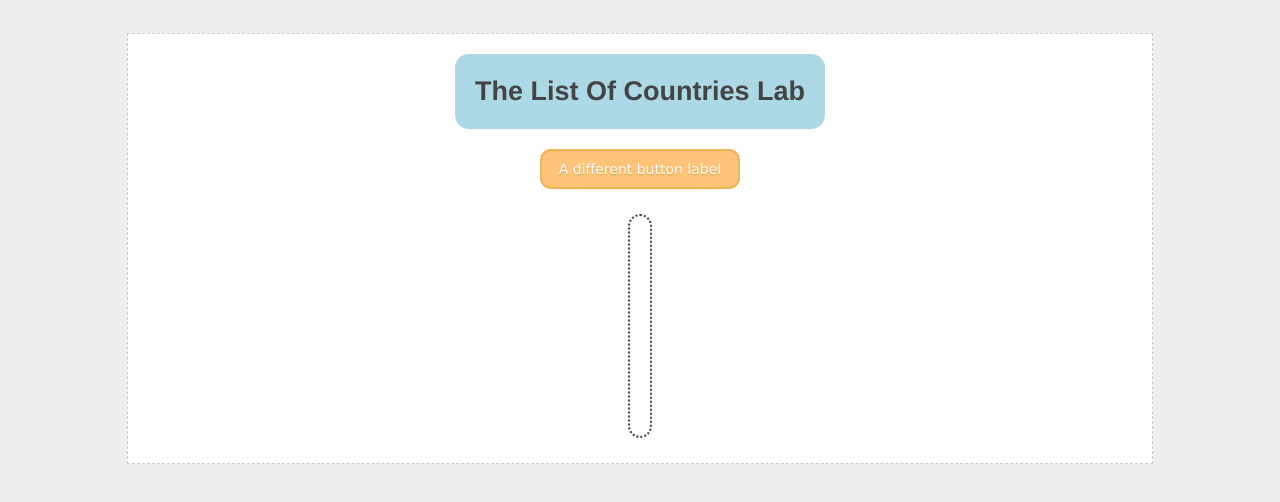
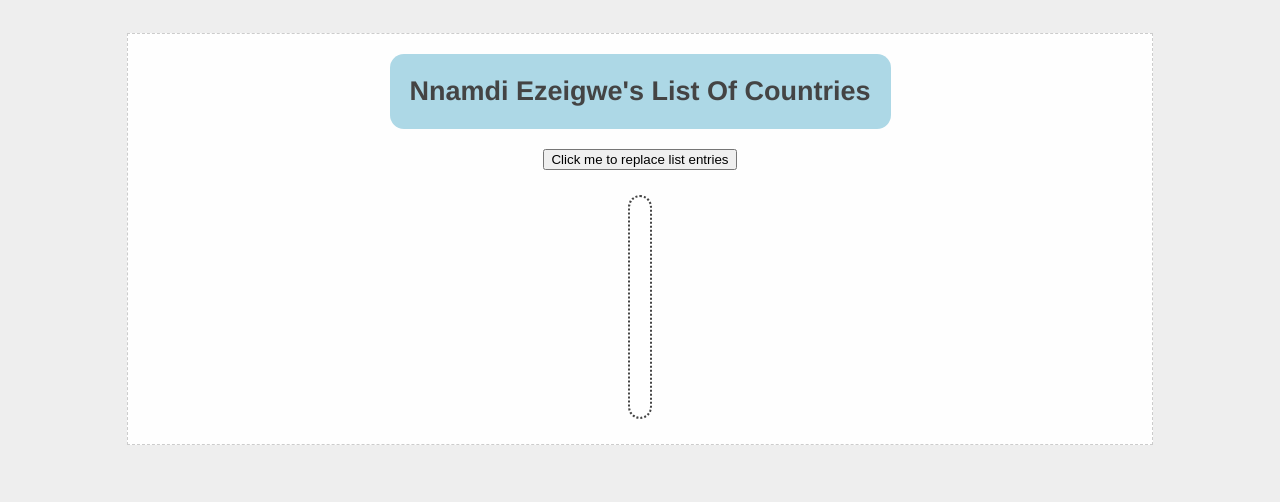
Before and after one commit to NnamdiEzeigwe/NnamdiEzeigwe.github.io, a plain HTML site: page lab_5/index.html in a window 1280 px wide. Drawn offline with Linux system fonts and the light colour scheme.

Commit message:
Update index.html

```diff
--- a/lab_5/index.html
+++ b/lab_5/index.html
@@ -1,24 +1,26 @@
 <!DOCTYPE html>
 <html lang="en">
+
 <head>
-    <title>List Of Countries Lab</title>
-    <link rel="stylesheet" type="text/css" href="./styles.css" />
-    <script type="text/javascript" src="./countries.js"></script>
+  <title>Lab 5 Loops and Functions</title>
+  <link rel="stylesheet" type="text/css" href="styles.css">
 </head>
 
 <body>
   <div class="container">
     <div class="wrapper">
-        <div class="header">The List Of Countries Lab</div>
-        <button class="activate">A different button label</button>
-        <div class="content"></div>
+      <div class="header">Nnamdi Ezeigwe's List Of Countries</div>
+      <!-- <button class="button" onclick="loadData()">Load Some JSON</button> -->
+
+      <button class="button" onclick="replace(mixArray(countries),old_ol,item_list)">
+        Click me to replace list entries
+      </button>
+
+      <div class="content">
+
+      </div>
+
       <div class="footer"></div>
     </div>
   </div>
   <script>
-      /* N.B. - For your lab, use the variable "countries" now available on the window space */
-      console.log("List of countries in the world", countries);
-
-    </script>
-  </body>
-</html>
```
Lines whose indentation alone changed are shown as unchanged.
